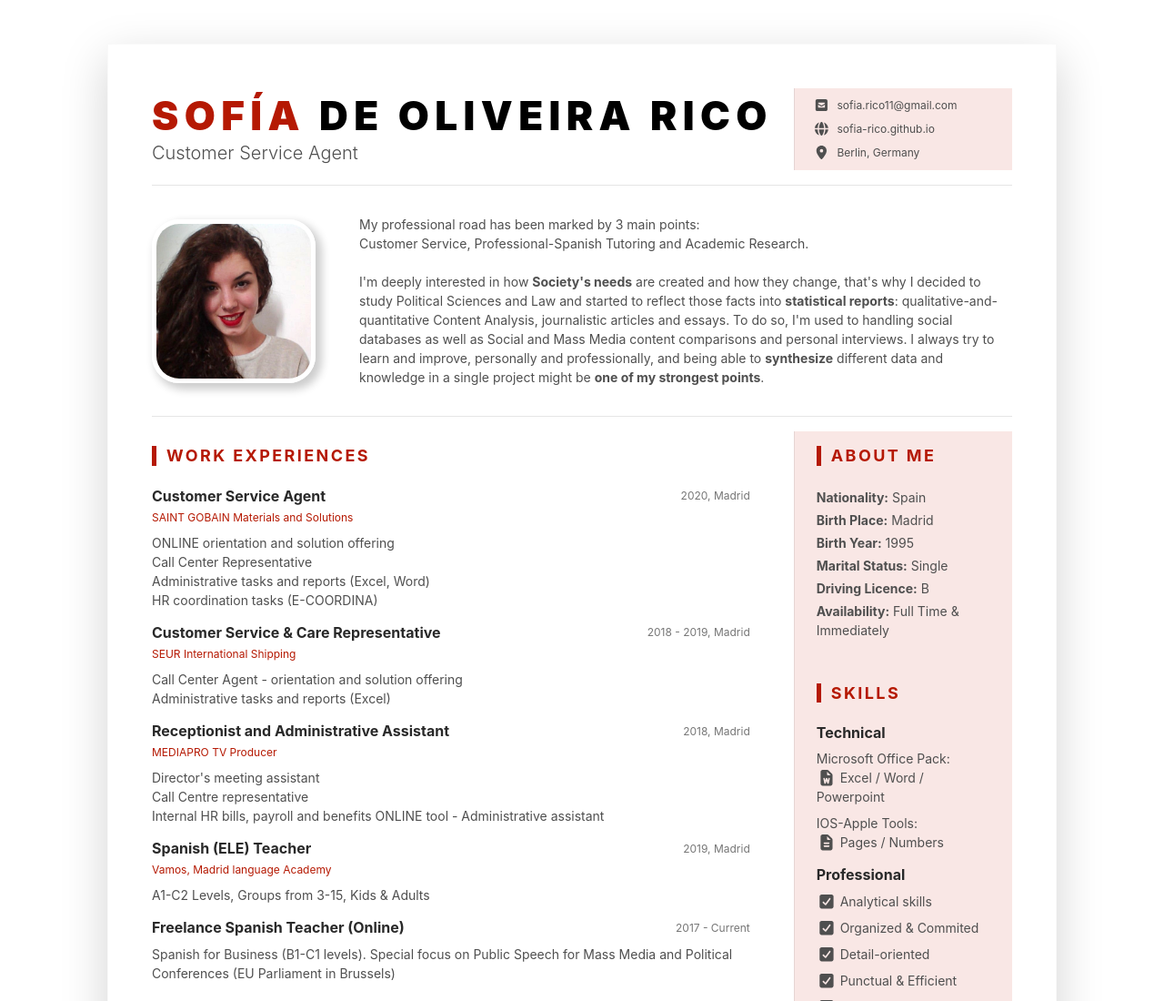
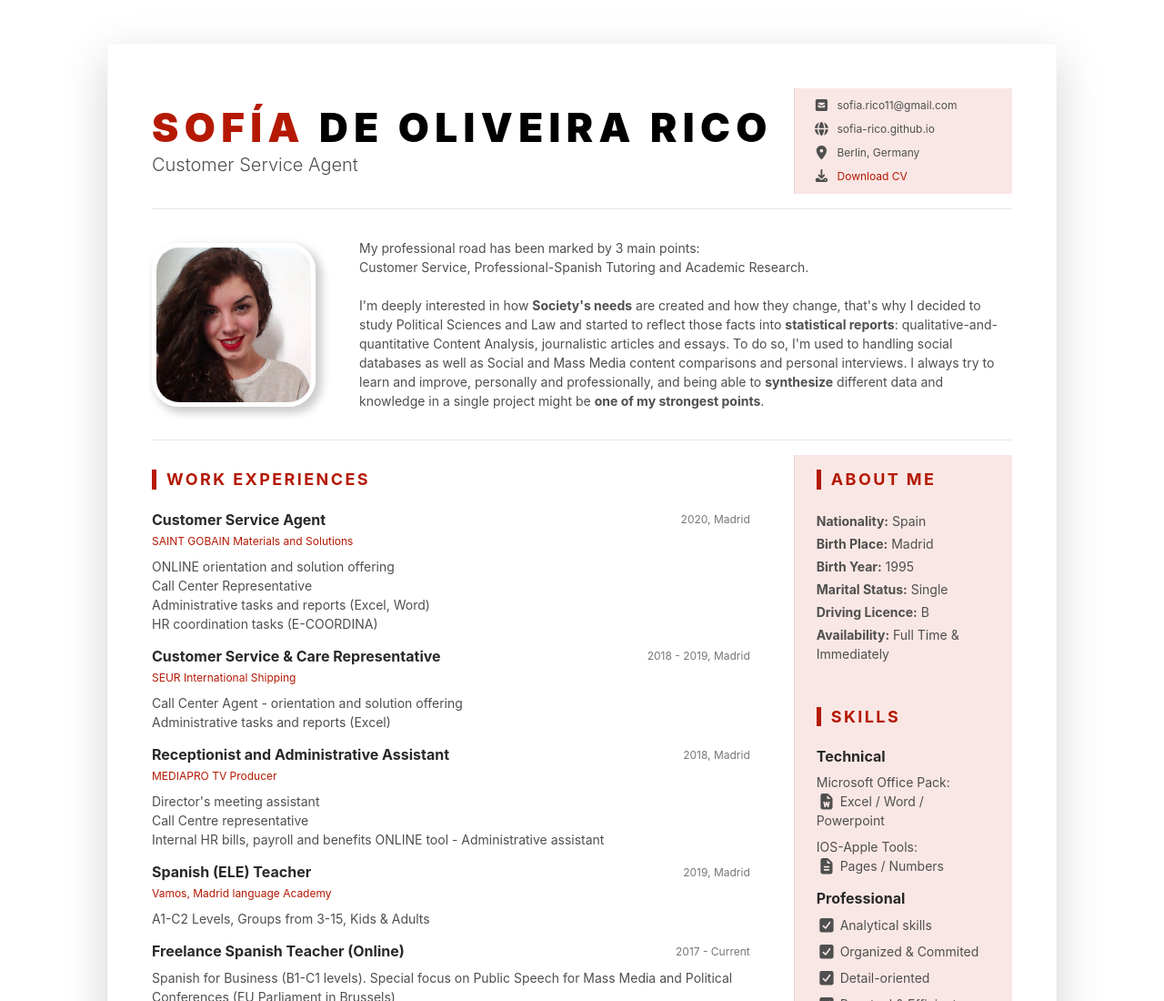
Before and after one commit to sofia-rico/my-cv, a website: page index.html in a window 1280 px wide. Shown: the top 1100 px of the page at 91% size. Drawn offline with Linux system fonts and the light colour scheme.

Commit message:
Update index.html

```diff
--- a/index.html
+++ b/index.html
@@ -69,12 +69,21 @@
                     ><a
                       class="resume-link"
                       href="https://sofia-rico.github.io/my-cv/"
+                      target="_blank"
                       >sofia-rico.github.io</a
                     >
                   </li>
-                  <li class="mb-0">
+                  <li class="mb-2">
                     <i class="fas fa-map-marker-alt fa-fw fa-lg mr-2"></i
                     >Berlin, Germany
+                  </li>
+                  <li class="mb-0 hidden-print">
+                    <i class="fas fa-download fa-fw fa-lg mr-2"></i
+                    ><a
+                      href="https://sofia-rico.github.io/my-cv/sofia.rico.cv.pdf"
+                      target="_blank"
+                      >Download CV</a
+                    >
                   </li>
                 </ul>
               </div>
```
